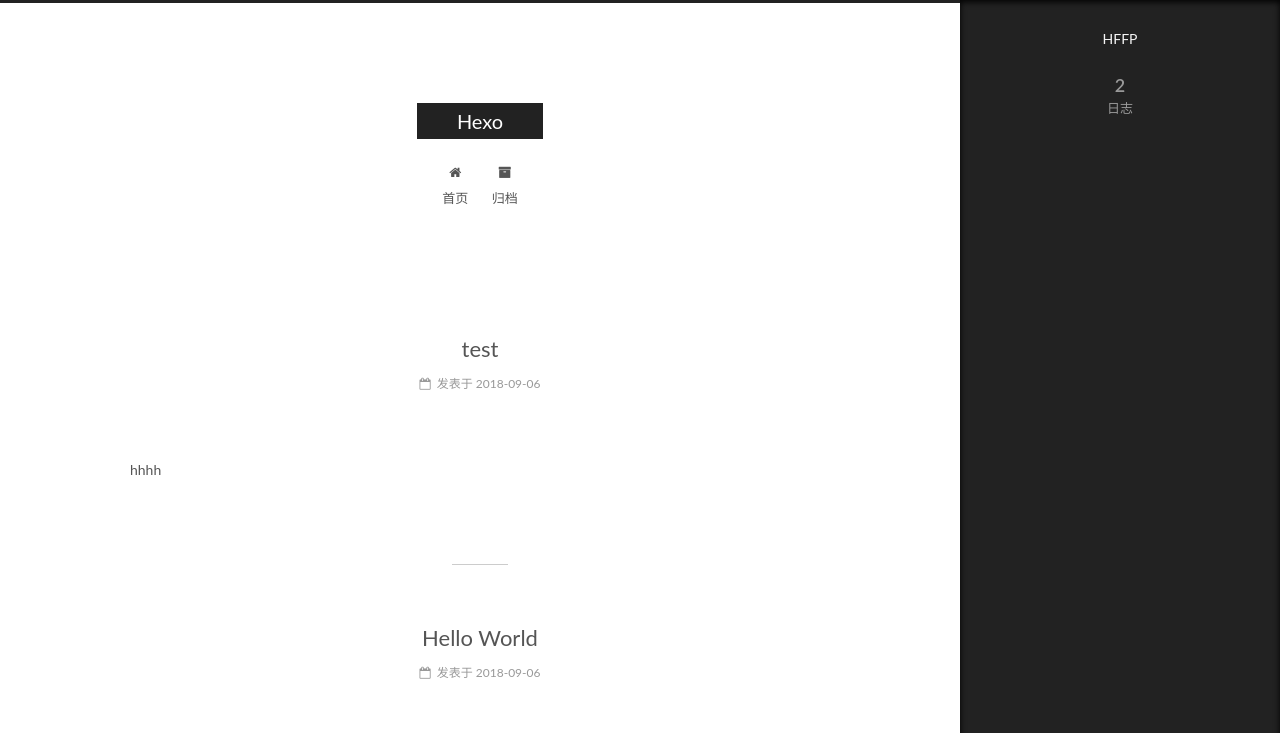
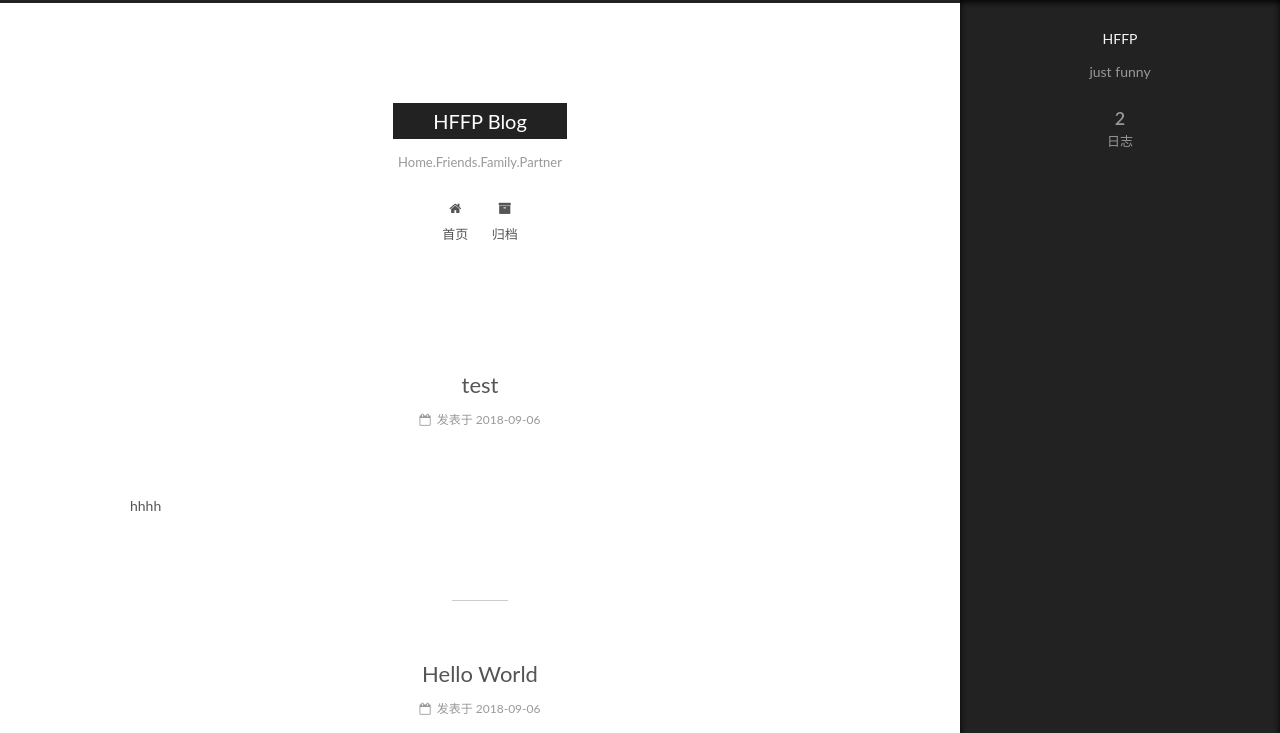
Before and after one commit to HFFP/hffp.github.io, a plain HTML site: page index.html in a window 1280 px wide. Both pictures are taken after a click on the element 1238 px from the left and 743 px from the top of the page. Shown: the top 733 px of the page. Drawn offline with Linux system fonts and the light colour scheme.

Commit message:
Site updated: 2018-09-06 15:53:11

```diff
--- a/css/main.css
+++ b/css/main.css
@@ -1822,7 +1822,7 @@ pre .javascript .function {
   width: 4px;
   height: 4px;
   border-radius: 50%;
-  background: #a279c7;
+  background: #d517ff;
 }
 .links-of-blogroll {
   font-size: 13px;
--- a/index.html
+++ b/index.html
@@ -79,13 +79,16 @@
 
 
 
+<meta name="description" content="just funny">
 <meta property="og:type" content="website">
-<meta property="og:title" content="Hexo">
+<meta property="og:title" content="HFFP Blog">
 <meta property="og:url" content="http://yoursite.com/index.html">
-<meta property="og:site_name" content="Hexo">
+<meta property="og:site_name" content="HFFP Blog">
+<meta property="og:description" content="just funny">
 <meta property="og:locale" content="zh-Hans">
 <meta name="twitter:card" content="summary">
-<meta name="twitter:title" content="Hexo">
+<meta name="twitter:title" content="HFFP Blog">
+<meta name="twitter:description" content="just funny">
 
 
 
@@ -121,7 +124,7 @@
 
 
 
-  <title>Hexo</title>
+  <title>HFFP Blog</title>
 
 
 
@@ -152,12 +155,12 @@
     <div class="custom-logo-site-title">
       <a href="/"  class="brand" rel="start">
         <span class="logo-line-before"><i></i></span>
-        <span class="site-title">Hexo</span>
+        <span class="site-title">HFFP Blog</span>
         <span class="logo-line-after"><i></i></span>
       </a>
     </div>
 
-        <p class="site-subtitle"></p>
+        <p class="site-subtitle">Home.Friends.Family.Partner</p>
 
   </div>
 
@@ -238,7 +241,7 @@
     </span>
 
     <span hidden itemprop="publisher" itemscope itemtype="http://schema.org/Organization">
-      <meta itemprop="name" content="Hexo">
+      <meta itemprop="name" content="HFFP Blog">
     </span>
 
 
@@ -358,7 +361,7 @@
     </span>
 
     <span hidden itemprop="publisher" itemscope itemtype="http://schema.org/Organization">
-      <meta itemprop="name" content="Hexo">
+      <meta itemprop="name" content="HFFP Blog">
     </span>
 
 
@@ -500,7 +503,7 @@
           <div class="site-author motion-element" itemprop="author" itemscope itemtype="http://schema.org/Person">
 
               <p class="site-author-name" itemprop="name">HFFP</p>
-              <p class="site-description motion-element" itemprop="description"></p>
+              <p class="site-description motion-element" itemprop="description">just funny</p>
           </div>
 
           <nav class="site-state motion-element">
```
Also changed, not shown: 2018/09/06/hello-world/index.html (+6 -6 lines), 2018/09/06/test/index.html (+6 -6 lines), archives/2018/09/index.html (+10 -7 lines), archives/2018/index.html (+10 -7 lines), archives/index.html (+10 -7 lines).
